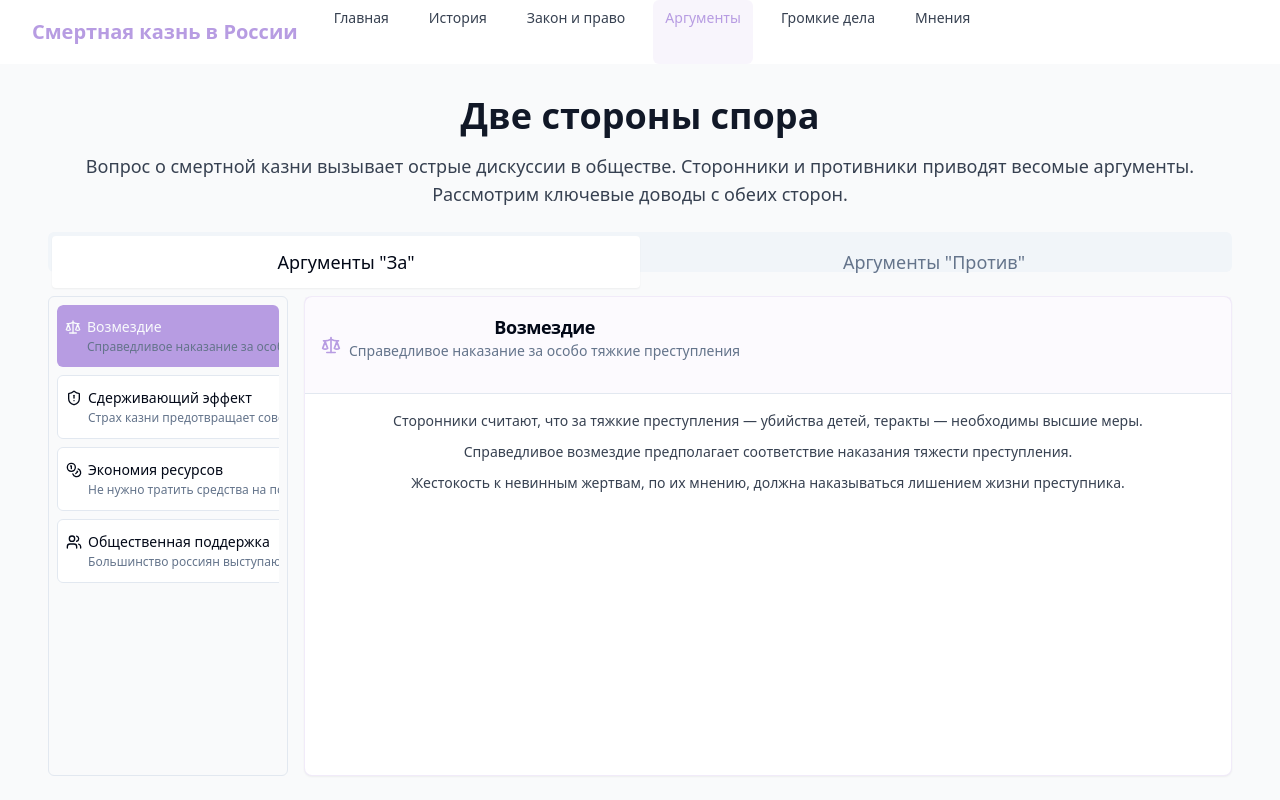
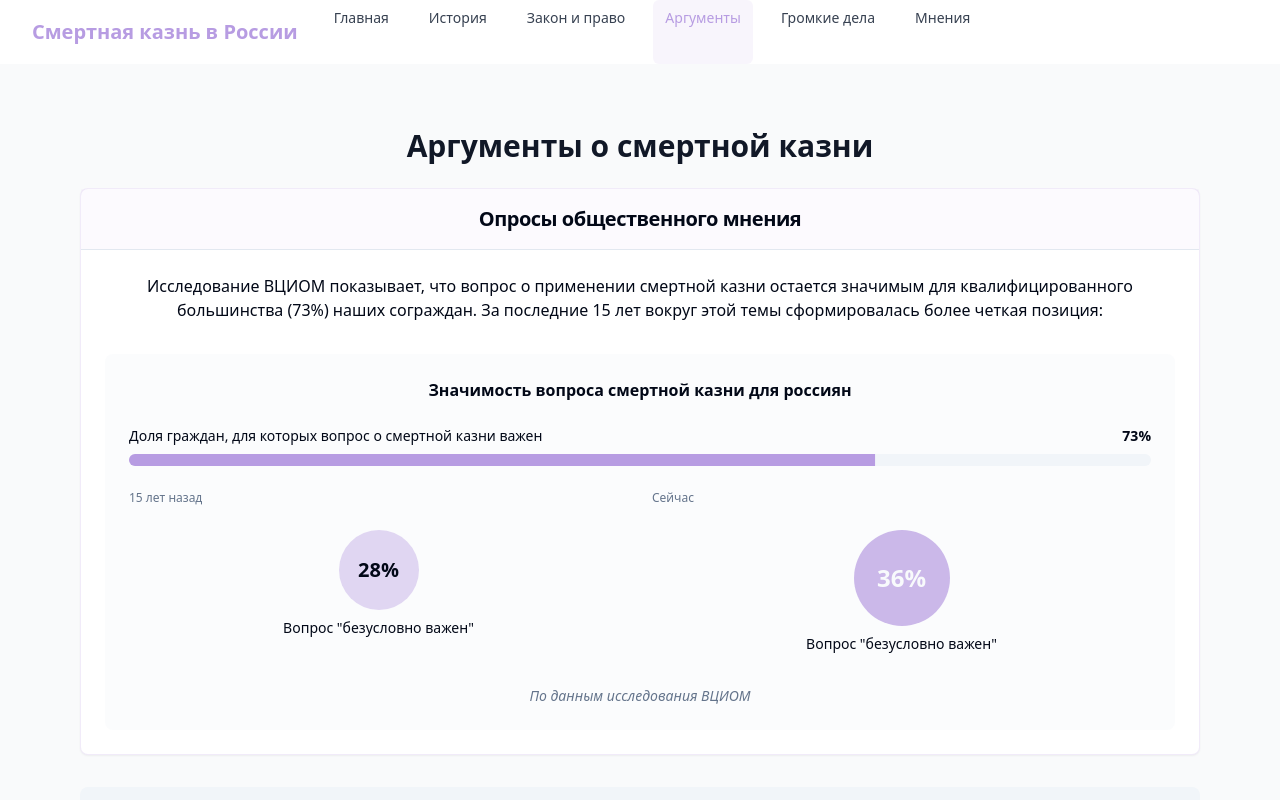
Before and after one commit to dyachenko-52/death-penalty-russia, a React (Vite) app: page /arguments in a window 1280 px wide. Shown: the top 800 px of the page. Built offline with nearby package versions, Linux system fonts and the light colour scheme.

Commit message:
Добавить инфографику по опросу о смертной казни

```diff
--- /dev/null
+++ b/src/components/arguments/SurveySection.tsx
@@ -0,0 +1,70 @@
+
+import { Card, CardContent, CardHeader, CardTitle } from "@/components/ui/card";
+import { Progress } from "@/components/ui/progress";
+
+const SurveySection = () => {
+  return (
+    <Card className="mb-6 border-primary/20">
+      <CardHeader className="bg-primary/5 border-b p-3 sm:p-4">
+        <CardTitle className="text-lg sm:text-xl">Опросы общественного мнения</CardTitle>
+      </CardHeader>
+      <CardContent className="p-4 sm:p-6">
+        <div className="space-y-6">
+          <div className="text-sm sm:text-base pb-2">
+            Исследование ВЦИОМ показывает, что вопрос о применении смертной казни
+            остается значимым для квалифицированного большинства (73%) наших сограждан.
+            За последние 15 лет вокруг этой темы сформировалась более четкая позиция:
+          </div>
+
+          <div className="infographic bg-muted/30 rounded-lg p-4 sm:p-6">
+            <h3 className="text-center font-semibold text-sm sm:text-base mb-6">
+              Значимость вопроса смертной казни для россиян
+            </h3>
+
+            <div className="space-y-6">
+              <div className="space-y-2">
+                <div className="flex justify-between text-sm">
+                  <span>Доля граждан, для которых вопрос о смертной казни важен</span>
+                  <span className="font-bold">73%</span>
+                </div>
+                <Progress value={73} className="h-3" />
+              </div>
+
+              <div className="grid grid-cols-1 md:grid-cols-2 gap-6">
+                <div className="relative pt-10 pb-2">
+                  <div className="absolute top-0 left-0 text-xs text-muted-foreground">15 лет назад</div>
+                  <div className="flex flex-col items-center">
+                    <div className="w-20 h-20 rounded-full bg-primary/40 flex items-center justify-center text-xl font-bold">
+                      28%
+                    </div>
+                    <div className="mt-2 text-sm text-center">
+                      Вопрос "безусловно важен"
+                    </div>
+                  </div>
+                </div>
+
+                <div className="relative pt-10 pb-2">
+                  <div className="absolute top-0 left-0 text-xs text-muted-foreground">Сейчас</div>
+                  <div className="flex flex-col items-center">
+                    <div className="w-24 h-24 rounded-full bg-primary/70 flex items-center justify-center text-2xl font-bold text-primary-foreground">
+                      36%
+                    </div>
+                    <div className="mt-2 text-sm text-center">
+                      Вопрос "безусловно важен"
+                    </div>
+                  </div>
+                </div>
+              </div>
+
+              <div className="text-xs sm:text-sm text-muted-foreground text-center italic mt-4">
+                По данным исследования ВЦИОМ
+              </div>
+            </div>
+          </div>
+        </div>
+      </CardContent>
+    </Card>
+  );
+};
+
+export default SurveySection;
--- a/src/pages/Arguments.tsx
+++ b/src/pages/Arguments.tsx
@@ -2,40 +2,44 @@
 import { useState } from 'react';
 import PageLayout from '@/components/PageLayout';
 import { Tabs, TabsContent, TabsList, TabsTrigger } from '@/components/ui/tabs';
-import { proArguments, contraArguments, type Argument } from '@/types/arguments';
 import ArgumentCard from '@/components/arguments/ArgumentCard';
 import EthicalDilemma from '@/components/arguments/EthicalDilemma';
+import SurveySection from '@/components/arguments/SurveySection';
+import { proArguments, contraArguments, scholarOpinions } from '@/components/arguments/ArgumentData';
+import { type Argument } from '@/types/arguments';
 
 const Arguments = () => {
   const [selectedProArgument, setSelectedProArgument] = useState<Argument | null>(proArguments[0]);
   const [selectedContraArgument, setSelectedContraArgument] = useState<Argument | null>(contraArguments[0]);
 
   return (
-    <PageLayout>
-      <div className="animate-fade-in px-0 sm:px-4">
-        <h1 className="text-2xl sm:text-3xl md:text-4xl font-bold mb-3 sm:mb-4">Две стороны спора</h1>
+    <PageLayout title="Аргументы">
+      <div className="container max-w-6xl px-4 py-6 sm:py-8">
+        <h1 className="text-2xl sm:text-3xl font-bold mb-6">
+          Аргументы о смертной казни
+        </h1>
 
-        <p className="text-sm sm:text-base md:text-lg mb-4 sm:mb-6">
-          Вопрос о смертной казни вызывает острые дискуссии в обществе.
-          Сторонники и противники приводят весомые аргументы.
-          Рассмотрим ключевые доводы с обеих сторон.
-        </p>
+        <SurveySection />
 
-        <Tabs defaultValue="pro" className="mb-6 sm:mb-8">
-          <TabsList className="grid w-full grid-cols-2 mb-4 sm:mb-6">
-            <TabsTrigger value="pro" className="text-sm sm:text-base md:text-lg py-2 sm:py-3">Аргументы "За"</TabsTrigger>
-            <TabsTrigger value="contra" className="text-sm sm:text-base md:text-lg py-2 sm:py-3">Аргументы "Против"</TabsTrigger>
+        <EthicalDilemma
+          title="Смертная казнь: за и против"
+          description="Споры о допустимости и целесообразности смертной казни продолжаются на протяжении многих веков. Ниже представлены основные аргументы сторонников и противников этой меры наказания."
+          imageSrc="https://images.unsplash.com/photo-1591115765373-5207764f72e4?ixlib=rb-4.0.3&ixid=MnwxMjA3fDB8MHxwaG90by1wYWdlfHx8fGVufDB8fHx8&auto=format&fit=crop&w=1170&q=80"
+        />
+
+        <Tabs defaultValue="pro" className="mt-8">
+          <TabsList className="w-full grid grid-cols-2">
+            <TabsTrigger value="pro">За смертную казнь</TabsTrigger>
+            <TabsTrigger value="contra">Против смертной казни</TabsTrigger>
           </TabsList>
-
-          <TabsContent value="pro" className="mt-0">
+          <TabsContent value="pro" className="mt-4 sm:mt-6">
             <ArgumentCard
               arguments={proArguments}
               selectedArgument={selectedProArgument}
               onSelect={setSelectedProArgument}
             />
           </TabsContent>
-
-          <TabsContent value="contra" className="mt-0">
+          <TabsContent value="contra" className="mt-4 sm:mt-6">
             <ArgumentCard
               arguments={contraArguments}
               selectedArgument={selectedContraArgument}
@@ -43,8 +47,6 @@ const Arguments = () => {
             />
           </TabsContent>
         </Tabs>
-
-        <EthicalDilemma />
       </div>
     </PageLayout>
   );
```
